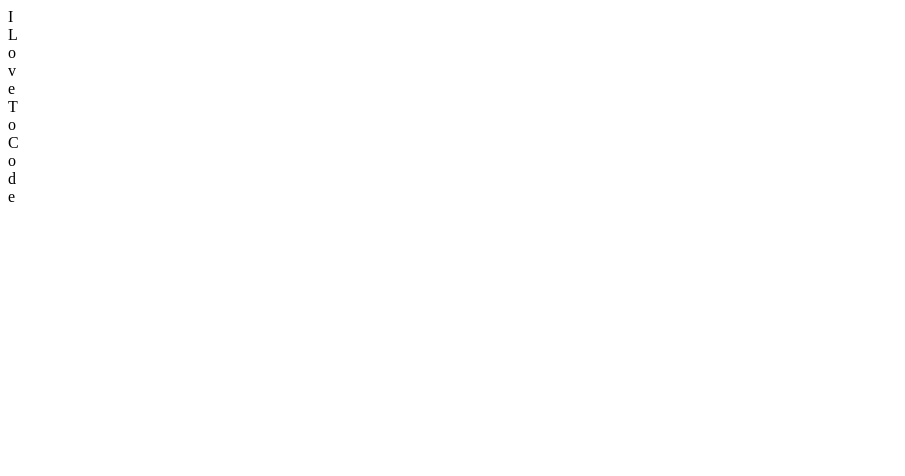
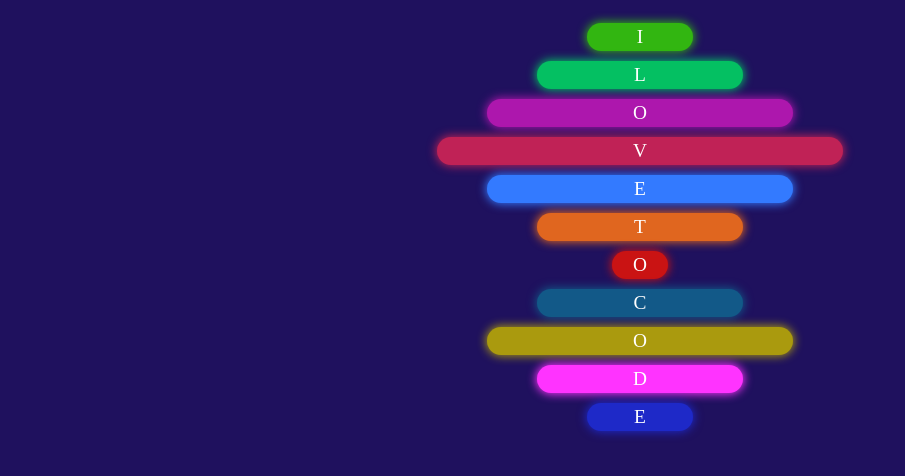
Before and after one commit to hernandoabella/i-love-to-code, a plain HTML site: page index.html in a window 1280 px wide. Shown: the whole page, without its empty margins (0-905 px from the left). Drawn offline with Linux system fonts and the light colour scheme; a web font is replaced by a local one.

Commit message:
añadiendo estilos

```diff
--- a/index.html
+++ b/index.html
@@ -2,6 +2,7 @@
 <html>
 	<head>
 		<title>Page Title</title>
+		<link rel="stylesheet" type="text/css" href="./styles.css">
 	</head>
 	<body>
 		   <div class="container">
```
